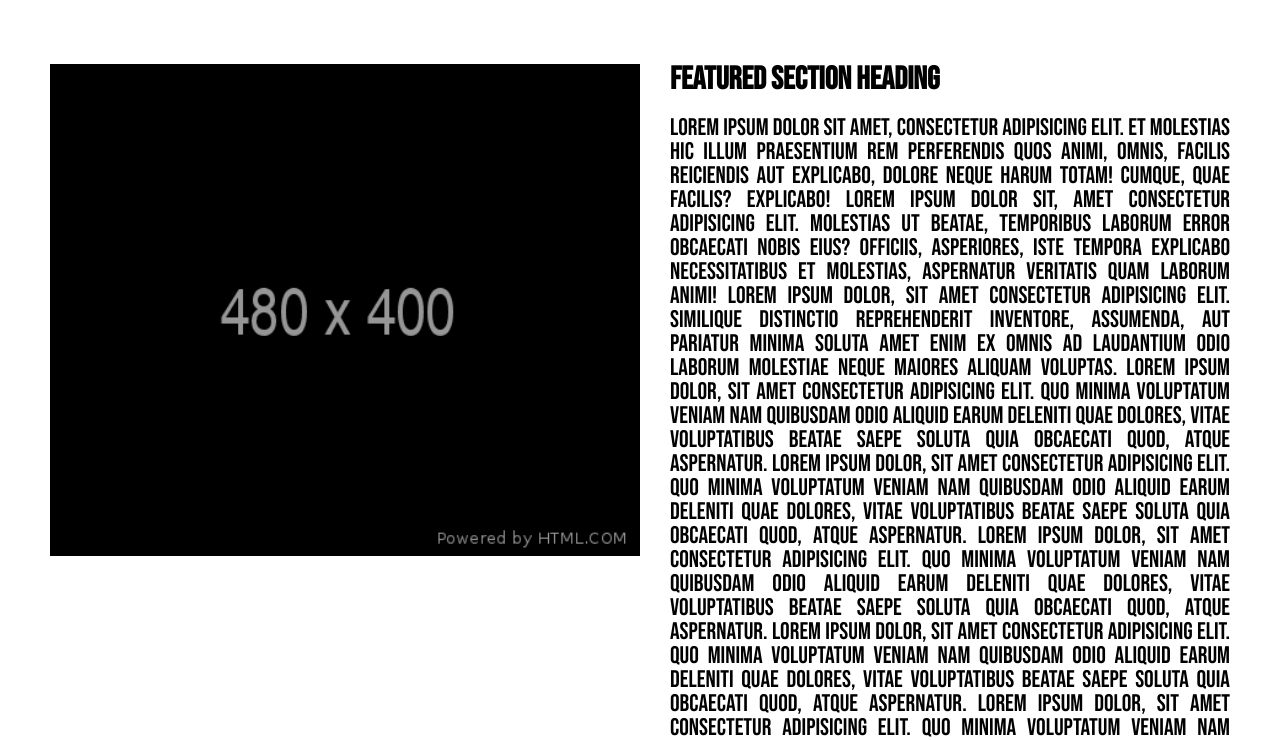
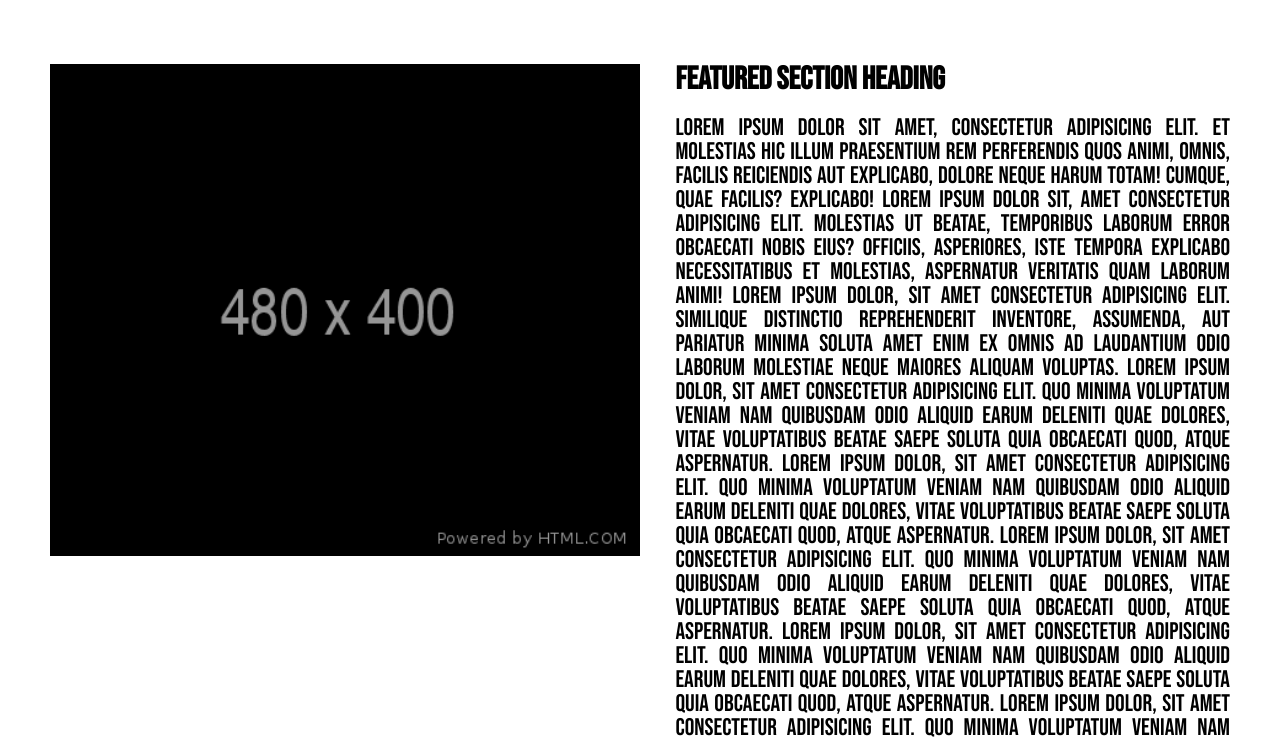
Before and after one commit to AnasAlRamahi/wireframe-exercise, a plain HTML site: page index.html in a window 1280 px wide. Shown: the part 1737-2477 px from the top of the page. Drawn offline with Linux system fonts and the light colour scheme.

Commit message:
inhanced the position of the article on the right

```diff
--- a/css/style.css
+++ b/css/style.css
@@ -71,6 +71,8 @@ main div img {
 }
 
 main div article {
+    width: 47%;
+    float: right;
     position: relative;
 }
 
@@ -83,9 +85,6 @@ main div article h3 {
 main div article p {
     font-size: large;
     text-align: justify;
-    overflow-x: auto;
-    overflow-y: hidden;
-    scroll-behavior: smooth;
     font-size: x-large;
 }
 
@@ -94,7 +93,7 @@ main div article div {
     position: absolute;
     margin-top: 5px;
     top: 100%;
-    right: 43%;
+    left: 0;
     color: #ffffff;
     padding: 10px 20px;
     text-align: center;
```
